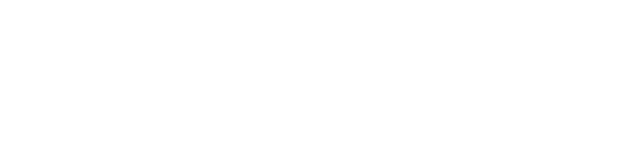
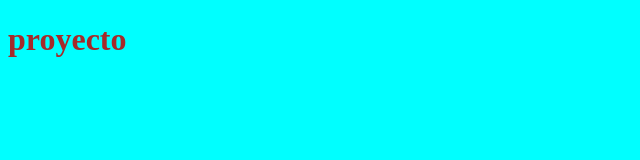
Before and after one commit to cris-velasco/CITY-REPORT_2, a plain HTML site: page index.html in a window 1280 px wide. Shown: the whole page, without its empty margins (0-640 px from the left). Drawn offline with Linux system fonts and the light colour scheme.

Commit message:
proyecto

```diff
--- a/css/style.css
+++ b/css/style.css
@@ -0,0 +1,7 @@
+body{
+    background-color: aqua;
+
+}
+h1{
+    color: brown;
+}
--- a/index.html
+++ b/index.html
@@ -6,6 +6,7 @@
     <title>Document</title>
     <link rel="stylesheet" href="css/style.css">
 </head>
+<h1>proyecto</h1>
 <body>
 
 </body>
```
